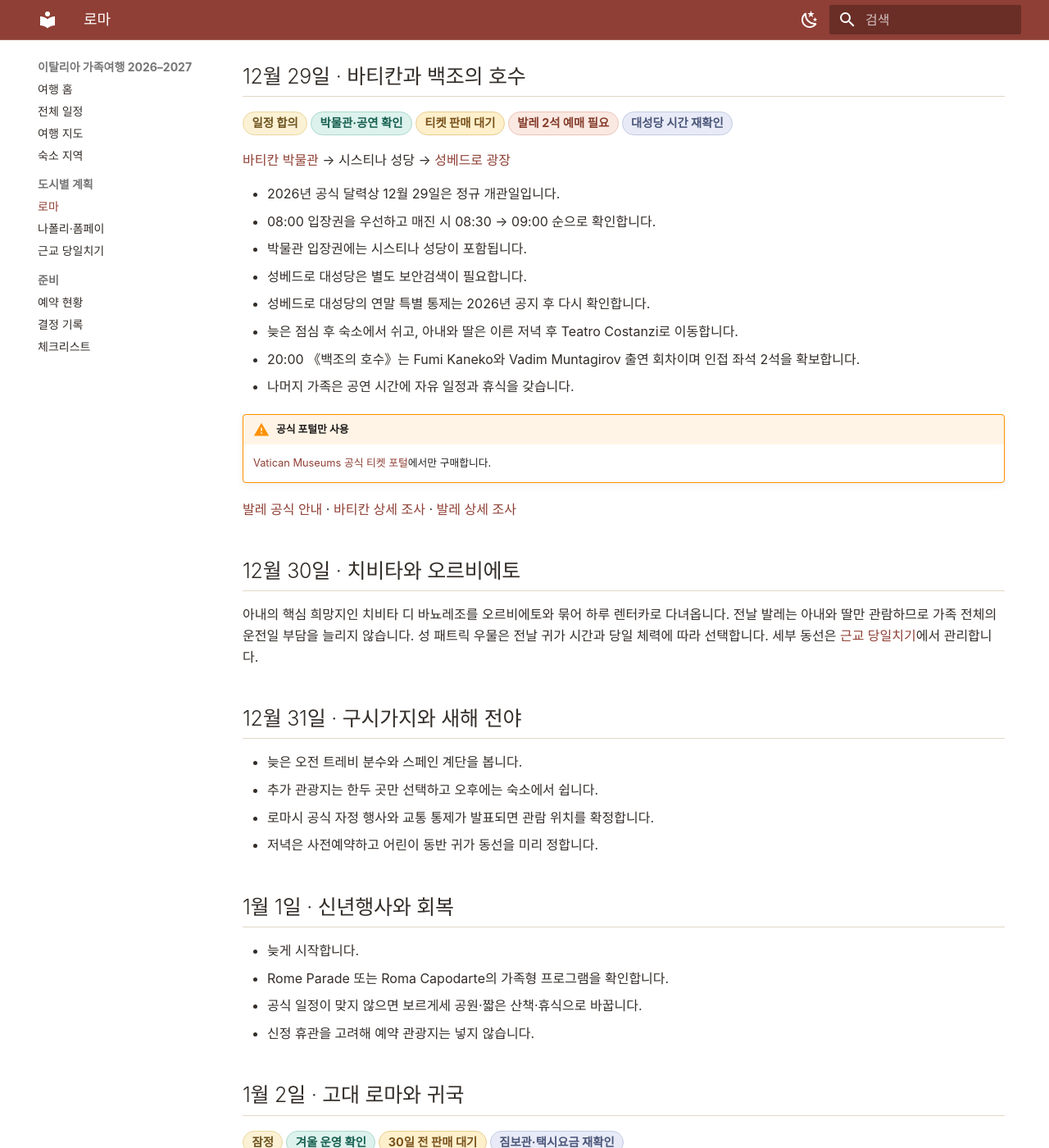
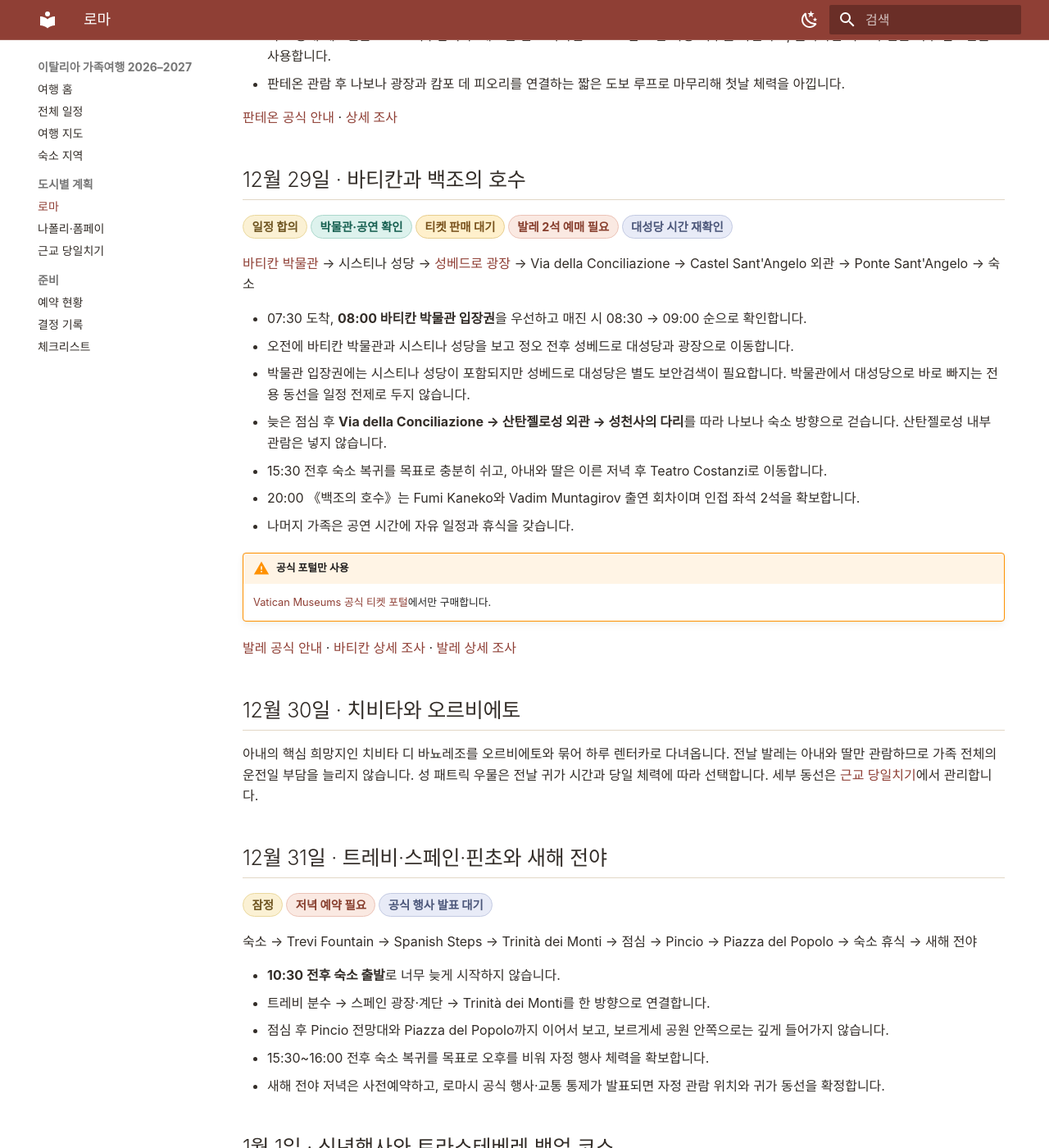
Before and after one commit to Jaeho211/italy-family-trip-2026, an MkDocs documentation site: the page built from docs/rome.md, in a window 1280 px wide and 1400 px high, scrolled down 702 px. Shown: the whole window at 82% size. Built offline with MkDocs 1.6.1 and Material for MkDocs 9.7.7, drawn with Linux system fonts in a browser that asks for light colours; some of the changed text lies outside the part shown.

Commit message:
Refine Rome itinerary with My Maps walking routes

```diff
--- a/docs/rome.md
+++ b/docs/rome.md
@@ -6,17 +6,20 @@
 
 5박 거점은 [iFlat Luxury Navona Apartment](https://www.airbnb.co.kr/rooms/1574501038020607251){ target="_blank" rel="noopener" }입니다. 나보나 광장 바로 뒤의 [Via di Tor Millina 25](https://www.google.com/maps/search/?api=1&query=Via+di+Tor+Millina+25+Roma){ target="_blank" rel="noopener" }에서 판테온·캄포 데 피오리와 연말 구시가지 동선을 도보로 연결합니다. 도착일 체크인 전 짐 보관은 호스트에게 별도로 확인하고, 귀국일은 숙소 보관을 전제로 하지 않고 나보나 인근 외부 짐보관소를 기본안으로 사용합니다.
 
+로마 시내 동선은 사용자 제작 [로마 My Maps 장소 후보](https://github.com/Jaeho211/italy-family-trip-2026/blob/main/research/rome-mymaps-places.md){ target="_blank" rel="noopener" }의 일차별 코스를 그대로 따르기보다, 현재 숙소를 기준으로 지리적으로 이어지는 구간만 선별해 재구성합니다.
+
 ## 12월 28일 · 판테온과 구시가지
 
 <span class="status tentative">잠정</span><span class="status verified">일반 운영 확인</span><span class="status review">사전구매 권장</span>
 
-나폴리 출발 → 로마 도착·짐 보관 → 점심 → [Pantheon](https://www.google.com/maps/search/?api=1&query=Pantheon+Rome){ target="_blank" rel="noopener" } → Piazza Navona
+나폴리 출발 → 로마 도착·짐 보관/체크인 → 점심 → [Pantheon](https://www.google.com/maps/search/?api=1&query=Pantheon+Rome){ target="_blank" rel="noopener" } → Piazza Navona → Campo de' Fiori → 숙소
 
-- 14:30 전후 내부 관람을 목표로 합니다.
+- 나폴리에서 이동하는 날이므로 판테온을 너무 이르게 고정하지 않고 **16:00 전후 내부 관람**을 목표로 합니다.
 - 일반 운영은 09:00~19:00, 개인 마지막 입장은 18:30입니다.
 - 12월 25일과 1월 1일은 휴관이므로 28일은 현재 규정상 운영일입니다.
 - 어린이 무료 입장권도 함께 발급하고 연령 증빙을 준비합니다.
-- 열차 지연 시 판테온 예약시간 변경이 어려울 수 있으므로 충분한 간격을 둡니다.
+- 숙소 공개 체크인은 15:00 이후입니다. 체크인 전 도착하면 호스트 짐 보관 가능 여부를 확인하고, 불가하면 나보나 인근 외부 짐보관을 사용합니다.
+- 판테온 관람 후 나보나 광장과 캄포 데 피오리를 연결하는 짧은 도보 루프로 마무리해 첫날 체력을 아낍니다.
 
 [판테온 공식 안내](https://direzionemuseiroma.cultura.gov.it/en/pantheon/){ target="_blank" rel="noopener" } · [상세 조사](https://github.com/Jaeho211/italy-family-trip-2026/blob/main/research/pantheon-2026-12-28.md){ target="_blank" rel="noopener" }
 
@@ -24,14 +27,13 @@
 
 <span class="status tentative">일정 합의</span><span class="status verified">박물관·공연 확인</span><span class="status waiting">티켓 판매 대기</span><span class="status booking">발레 2석 예매 필요</span><span class="status recheck">대성당 시간 재확인</span>
 
-[바티칸 박물관](https://www.google.com/maps/search/?api=1&query=Vatican+Museums){ target="_blank" rel="noopener" } → 시스티나 성당 → [성베드로 광장](https://www.google.com/maps/search/?api=1&query=St+Peters+Square+Vatican){ target="_blank" rel="noopener" }
+[바티칸 박물관](https://www.google.com/maps/search/?api=1&query=Vatican+Museums){ target="_blank" rel="noopener" } → 시스티나 성당 → [성베드로 광장](https://www.google.com/maps/search/?api=1&query=St+Peters+Square+Vatican){ target="_blank" rel="noopener" } → Via della Conciliazione → Castel Sant'Angelo 외관 → Ponte Sant'Angelo → 숙소
 
-- 2026년 공식 달력상 12월 29일은 정규 개관일입니다.
-- 08:00 입장권을 우선하고 매진 시 08:30 → 09:00 순으로 확인합니다.
-- 박물관 입장권에는 시스티나 성당이 포함됩니다.
-- 성베드로 대성당은 별도 보안검색이 필요합니다.
-- 성베드로 대성당의 연말 특별 통제는 2026년 공지 후 다시 확인합니다.
-- 늦은 점심 후 숙소에서 쉬고, 아내와 딸은 이른 저녁 후 Teatro Costanzi로 이동합니다.
+- 07:30 도착, **08:00 바티칸 박물관 입장권**을 우선하고 매진 시 08:30 → 09:00 순으로 확인합니다.
+- 오전에 바티칸 박물관과 시스티나 성당을 보고 정오 전후 성베드로 대성당과 광장으로 이동합니다.
+- 박물관 입장권에는 시스티나 성당이 포함되지만 성베드로 대성당은 별도 보안검색이 필요합니다. 박물관에서 대성당으로 바로 빠지는 전용 동선을 일정 전제로 두지 않습니다.
+- 늦은 점심 후 **Via della Conciliazione → 산탄젤로성 외관 → 성천사의 다리**를 따라 나보나 숙소 방향으로 걷습니다. 산탄젤로성 내부 관람은 넣지 않습니다.
+- 15:30 전후 숙소 복귀를 목표로 충분히 쉬고, 아내와 딸은 이른 저녁 후 Teatro Costanzi로 이동합니다.
 - 20:00 《백조의 호수》는 Fumi Kaneko와 Vadim Muntagirov 출연 회차이며 인접 좌석 2석을 확보합니다.
 - 나머지 가족은 공연 시간에 자유 일정과 휴식을 갖습니다.
 
@@ -44,19 +46,28 @@
 
 아내의 핵심 희망지인 치비타 디 바뇨레조를 오르비에토와 묶어 하루 렌터카로 다녀옵니다. 전날 발레는 아내와 딸만 관람하므로 가족 전체의 운전일 부담을 늘리지 않습니다. 성 패트릭 우물은 전날 귀가 시간과 당일 체력에 따라 선택합니다. 세부 동선은 [근교 당일치기](day-trips.md)에서 관리합니다.
 
-## 12월 31일 · 구시가지와 새해 전야
+## 12월 31일 · 트레비·스페인·핀초와 새해 전야
 
-- 늦은 오전 트레비 분수와 스페인 계단을 봅니다.
-- 추가 관광지는 한두 곳만 선택하고 오후에는 숙소에서 쉽니다.
-- 로마시 공식 자정 행사와 교통 통제가 발표되면 관람 위치를 확정합니다.
-- 저녁은 사전예약하고 어린이 동반 귀가 동선을 미리 정합니다.
+<span class="status tentative">잠정</span><span class="status booking">저녁 예약 필요</span><span class="status recheck">공식 행사 발표 대기</span>
 
-## 1월 1일 · 신년행사와 회복
+숙소 → Trevi Fountain → Spanish Steps → Trinità dei Monti → 점심 → Pincio → Piazza del Popolo → 숙소 휴식 → 새해 전야
 
-- 늦게 시작합니다.
-- Rome Parade 또는 Roma Capodarte의 가족형 프로그램을 확인합니다.
-- 공식 일정이 맞지 않으면 보르게세 공원·짧은 산책·휴식으로 바꿉니다.
-- 신정 휴관을 고려해 예약 관광지는 넣지 않습니다.
+- **10:30 전후 숙소 출발**로 너무 늦게 시작하지 않습니다.
+- 트레비 분수 → 스페인 광장·계단 → Trinità dei Monti를 한 방향으로 연결합니다.
+- 점심 후 Pincio 전망대와 Piazza del Popolo까지 이어서 보고, 보르게세 공원 안쪽으로는 깊게 들어가지 않습니다.
+- 15:30~16:00 전후 숙소 복귀를 목표로 오후를 비워 자정 행사 체력을 확보합니다.
+- 새해 전야 저녁은 사전예약하고, 로마시 공식 행사·교통 통제가 발표되면 자정 관람 위치와 귀가 동선을 확정합니다.
+
+## 1월 1일 · 신년행사와 트라스테베레 백업 코스
+
+<span class="status tentative">잠정</span><span class="status recheck">공식 프로그램 발표 대기</span>
+
+- 전날 귀가 시간에 맞춰 늦게 시작하고 **Rome Parade 또는 Roma Capodarte의 가족형 공식 프로그램을 우선**합니다.
+- 공식 행사가 가족 일정과 맞지 않으면 보르게세 공원 대신 오후에 **택시로 Gianicolo 전망대까지 올라간 뒤 내리막 중심으로 걷는 백업 코스**를 사용합니다.
+- 백업 코스는 Gianicolo → Fontana dell'Acqua Paola → Santa Maria in Trastevere → Piazza Trilussa → Ponte Sisto → 나보나 숙소 순서입니다.
+- 자니콜로는 숙소에서 걸어 올라가지 않고 택시로 정상부에 접근해 아이들의 오르막 부담을 줄입니다.
+- 트라스테베레에서 이른 저녁을 먹고 Ponte Sisto를 건너 숙소까지 도보 복귀하는 흐름으로 마무리합니다.
+- 신정 휴관을 고려해 예약이 필요한 핵심 유료 관광지는 넣지 않습니다.
 
 ## 1월 2일 · 고대 로마와 귀국
 
```
